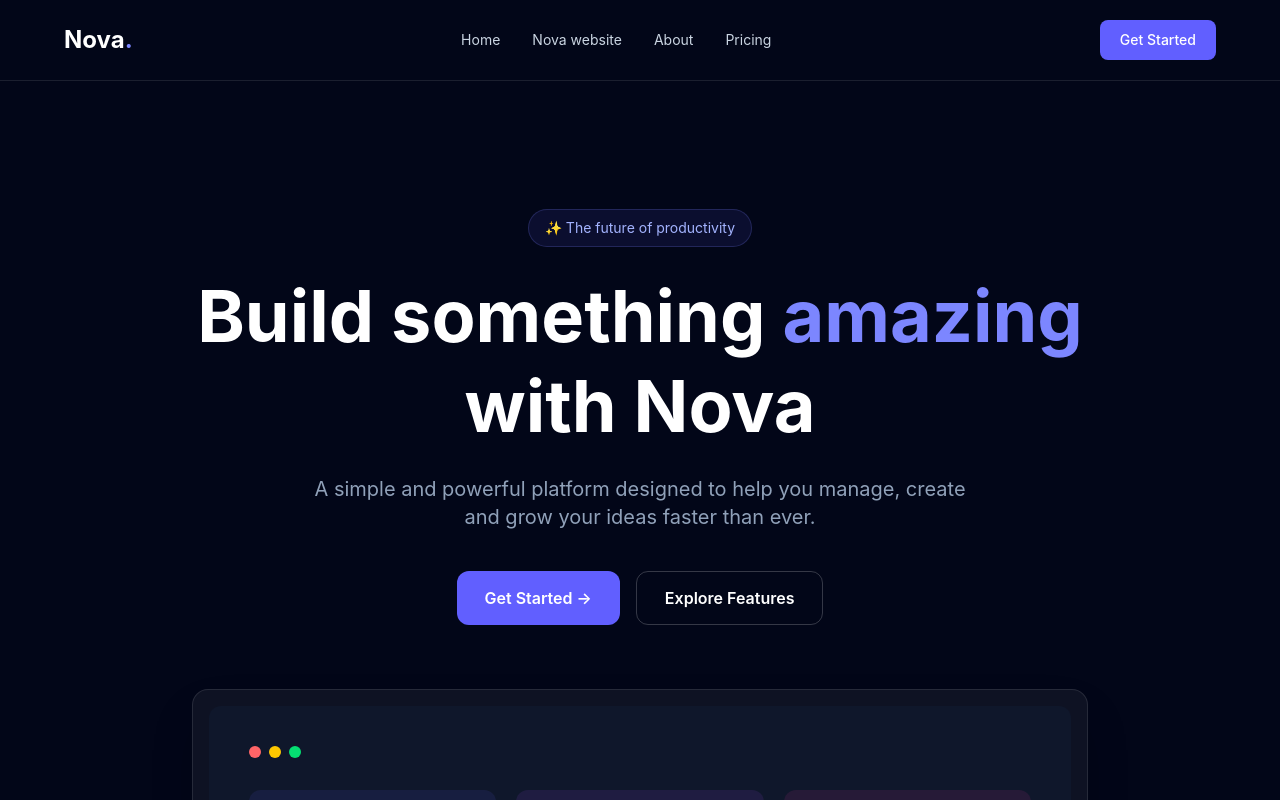
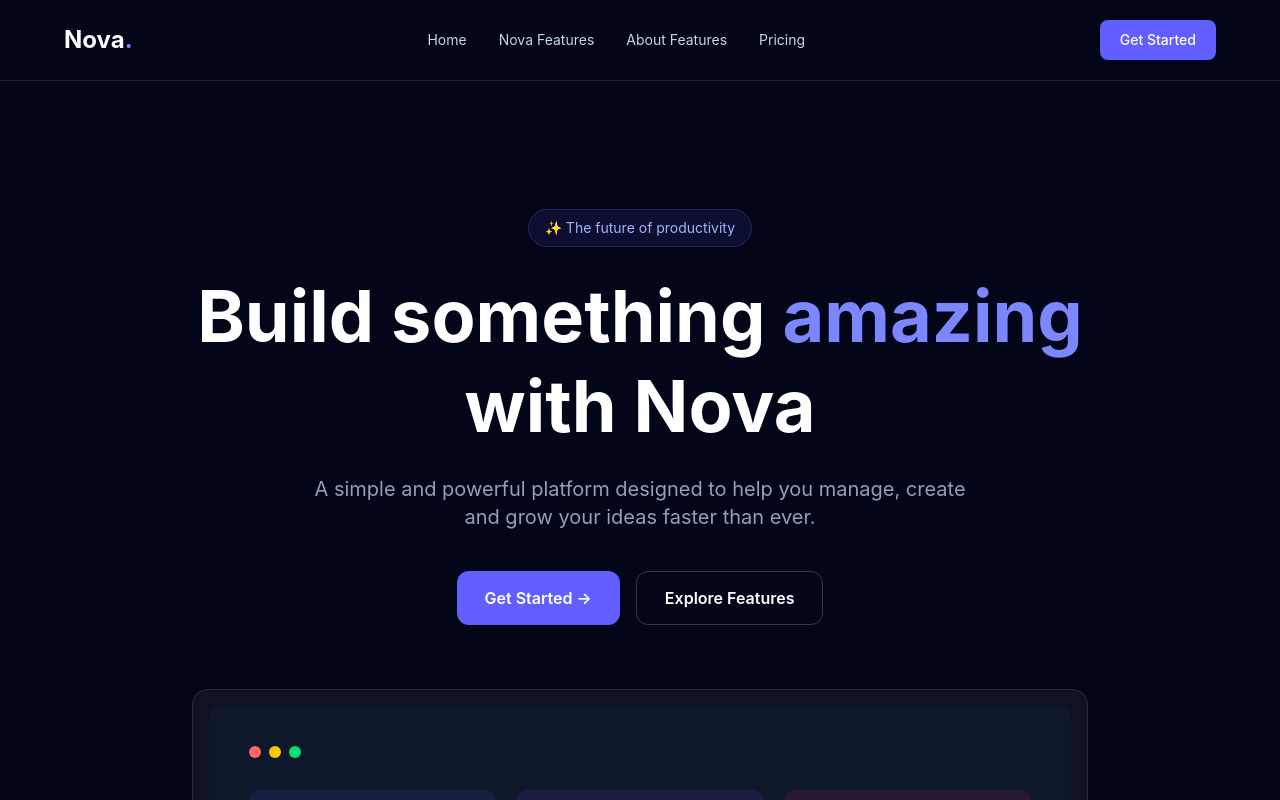
Before and after one commit to Laiba-Imman/Landing-Page, a React (Vite) app: page / in a window 1280 px wide. Shown: the top 800 px of the page. Built offline with nearby package versions, Linux system fonts and the light colour scheme.

Commit message:
Update hheading

```diff
--- a/src/App.jsx
+++ b/src/App.jsx
@@ -14,10 +14,10 @@ export default function App() {
             Home
           </a>
           <a href="#features" className="hover:text-white">
-            Nova website
+            Nova Features
           </a>
           <a href="#about" className="hover:text-white">
-            About
+            About Features
           </a>
           <a href="#pricing" className="hover:text-white">
             Pricing
```
